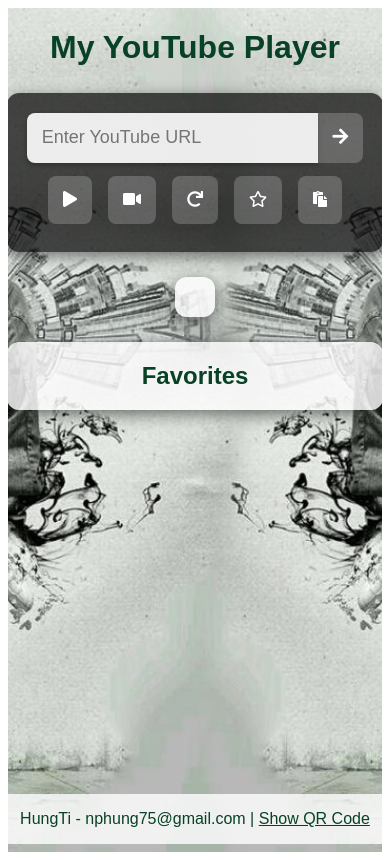
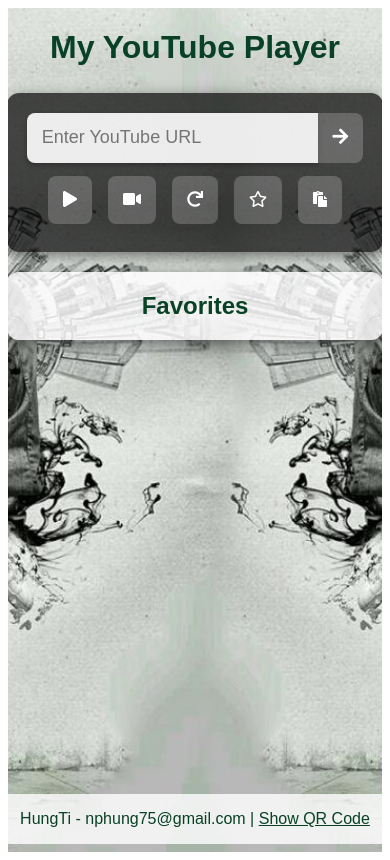
Before and after one commit to HungThinh17/MyPlayer, a React app: page / in a window 390 px wide. Built offline with nearby package versions, Linux system fonts and the light colour scheme.

Commit message:
Update fixing for responsive player.

```diff
--- a/src/modules/youtubePlayer.tsx
+++ b/src/modules/youtubePlayer.tsx
@@ -91,9 +91,10 @@ export const YouTubePlayer: React.FC = () => {
     }, [isVideoMode]);
 
     return (
-        <div>
-            <div id="youtubePlayer" className={styles.youtubePlayer} ></div>
+        <div className={styles.playerContainer}>
+            <div id="youtubePlayer" className={styles.youtubePlayer}></div>
             <SpinningDiskEffect id="audioVisualizer" className={styles.audioVisualizer} />
         </div>
+
     );
 };
--- a/src/styles/player.module.css
+++ b/src/styles/player.module.css
@@ -1,30 +1,32 @@
-
-
-.youtubePlayer {
-    max-width: 600px;
-    margin: 20px 0;
-    padding: 20px;
+.playerContainer {
+    display: flex;
+    flex-direction: column;
+    width: 100%;
+    max-width: 640px;
+    margin: 5px 0;
+    padding: 0;
     background: rgba(255, 255, 255, 0.8);
     border-radius: 12px;
     box-shadow: 0 4px 15px rgba(0, 0, 0, 0.5);
+    flex-shrink: 0;
+    overflow: hidden; /* Ensure content doesn't overflow the container */
 }
 
-.youtubeUrl {
-    flex-grow: 1;
-    padding: 10px 15px;
-    font-size: 18px;
-    border: none;
-    border-radius: 8px 0 0 8px;
-    box-shadow: 0 2px 5px rgba(0, 0, 0, 0.3);
-    background: rgba(255, 255, 255, 0.9);
-    color: #000000;
-    box-sizing: border-box;
-    line-height: 1.5;
-    height: 50px;
+.youtubePlayer {
+    position: relative;
+    width: 100%;
+}
+
+.youtubePlayer iframe {
+    position: absolute;
+    top: 0;
+    left: 0;
+    width: 100%;
+    height: 100%;
 }
 
 .audioVisualizer {
     width: 100%;
-    height: 100%;
-    background-color: #000;
-  }
+    aspect-ratio: 16 / 9;
+    align-self: center;
+}
```
